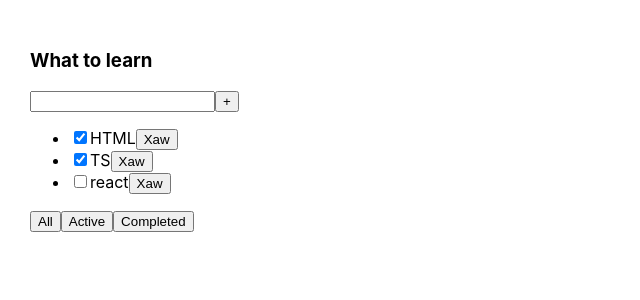
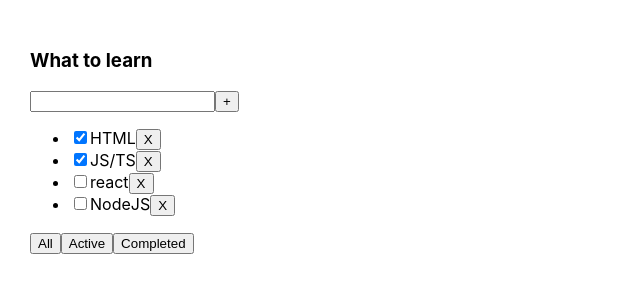
Before and after one commit to AlexNewHere/Todo-list, a React (Create React App) app: page / in a window 1280 px wide. Shown: the top 300 px of the page, without its empty margins (0-640 px from the left). Built offline with nearby package versions, Linux system fonts and the light colour scheme.

Commit message:
monday 3 lesson

```diff
--- a/src/App.tsx
+++ b/src/App.tsx
@@ -6,16 +6,23 @@ import {v1} from 'uuid';
 export type FilterValuesType = 'all' | 'active' | 'comleted'
 
 function App() {
+
     const todoListTitle: string = 'What to learn'
 
     const [task_1, setTask] = useState<Array<TaskType>>([
         {id: v1(), title: 'HTML', isDone: true},
-        {id: v1(), title: 'TS', isDone: true},
-        {id: v1(), title: 'react', isDone: false}
+        {id: v1(), title: 'JS/TS', isDone: true},
+        {id: v1(), title: 'react', isDone: false},
+        {id: v1(), title: 'NodeJS', isDone: false}
     ])
 
     const removeTask = (taskID: string) => {
         setTask(task_1.filter(el => el.id !== taskID))
+    }
+
+    const addTask = (title: string) => {
+        let newTask: TaskType = {id: v1(), title: title, isDone: false}
+        setTask([newTask, ...task_1])
     }
 
     const [filter, setFilter] = useState<FilterValuesType>('all')
@@ -24,15 +31,16 @@ function App() {
         setFilter(filter)
     }
 
-    let taskForRender;
+    let taskForRender
     switch (filter) {
         case 'comleted':
-            taskForRender = task_1.filter(el => el.isDone === true)
+            taskForRender = task_1.filter(el => el.isDone)
             break
         case 'active':
-            taskForRender = task_1.filter(el => el.isDone === false)
+            taskForRender = task_1.filter(el => !el.isDone)
             break
-        default: taskForRender=task_1
+        default:
+            taskForRender = task_1
     }
 
     return (
@@ -40,8 +48,10 @@ function App() {
             <Todolist
                 title={todoListTitle}
                 task={taskForRender}
+                addTask={addTask}
                 removeTask={removeTask}
-                changeFilter={changeFilter}/>
+                changeFilter={changeFilter}
+              />
         </div>
     );
 }
--- a/src/Todolist.tsx
+++ b/src/Todolist.tsx
@@ -1,11 +1,12 @@
-import React from 'react';
+import React, {ChangeEvent, FC, KeyboardEvent, useState} from 'react';
 import {FilterValuesType} from './App'
 
 type PropsType = {
     title: string
     task: Array<TaskType>
-    removeTask: (taskID: string)=>void
-    changeFilter: (filter: FilterValuesType)=> void
+    removeTask: (taskID: string) => void
+    changeFilter: (filter: FilterValuesType) => void
+    addTask: (title: string) => void
 }
 export type TaskType = {
     id: string
@@ -13,31 +14,59 @@ export type TaskType = {
     isDone: boolean
 }
 
-export const Todolist = (props: PropsType) => {
+
+export const Todolist: FC<PropsType> = (props: PropsType) => {
+
+    const [title, setTitle] = useState<string>('')
+
+    const onClickAddTask = () => {
+        const trimmedTitle = title.trim()
+        if (!!trimmedTitle) {
+            props.addTask(trimmedTitle)
+        }
+
+        setTitle('')
+    }
 
     const taskListItems = props.task.map((el) => {
-        const removeTask = ()=>props.removeTask(el.id)
+        const removeTask = () => props.removeTask(el.id)
         return (
-                <li key={el.id}><input type="checkbox" checked={el.isDone}/>
-                    <span>{el.title}</span>
-                    <button onClick={removeTask}>Хaw</button>
-                </li>)
-        }
-    )
+            <li key={el.id}><input type="checkbox" checked={el.isDone}/>
+                <span>{el.title}</span>
+                <button onClick={removeTask}>Х</button>
+            </li>)
+    })
+
+    const onChangeInput = (e: ChangeEvent<HTMLInputElement>) => {
+        setTitle(e.currentTarget.value)
+    }
+    const onKeyPressInput = (e: KeyboardEvent<HTMLInputElement>) => {
+        if (e.key === 'Enter') onClickAddTask()
+    }
+
+    const onClickAll = (filter : FilterValuesType) => {
+        return ()=>props.changeFilter(filter)
+    }
+
+
     return (
         <div>
             <h3>{props.title}</h3>
             <div>
-                <input/>
-                <button>+</button>
+                <input value={title}
+                       onChange={onChangeInput}
+                       onKeyPress={onKeyPressInput}
+                />
+
+                <button onClick={onClickAddTask}>+</button>
             </div>
             <ul>
                 {taskListItems}
             </ul>
             <div>
-                <button onClick={()=>props.changeFilter('all')}>All</button>
-                <button onClick={()=>props.changeFilter('active')}>Active</button>
-                <button onClick={()=>props.changeFilter('comleted')}>Completed</button>
+                <button onClick={onClickAll('all')}>All</button>
+                <button onClick={onClickAll('active')}>Active</button>
+                <button onClick={onClickAll('comleted')}>Completed</button>
             </div>
         </div>
     );
```
Also changed, not shown: src/index.css (line endings or trailing spaces).
